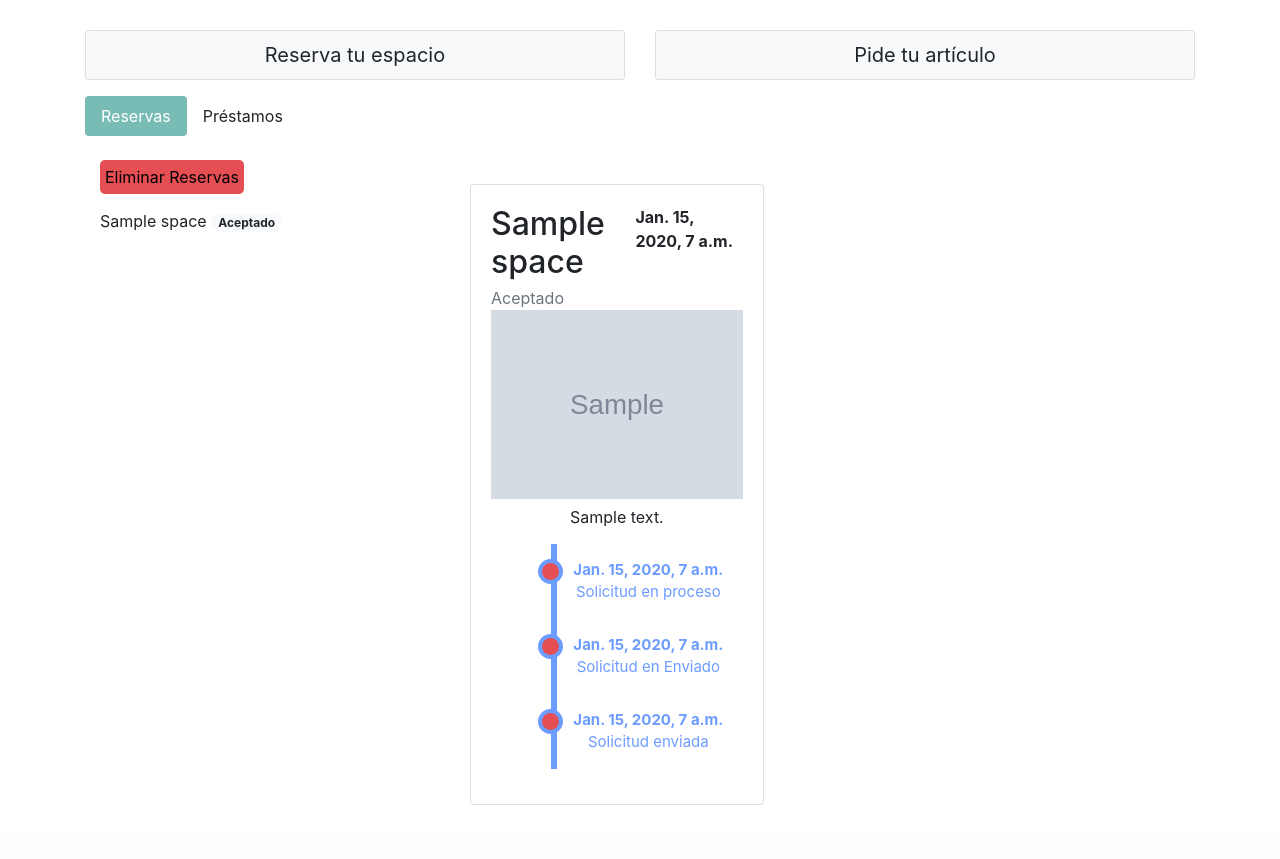
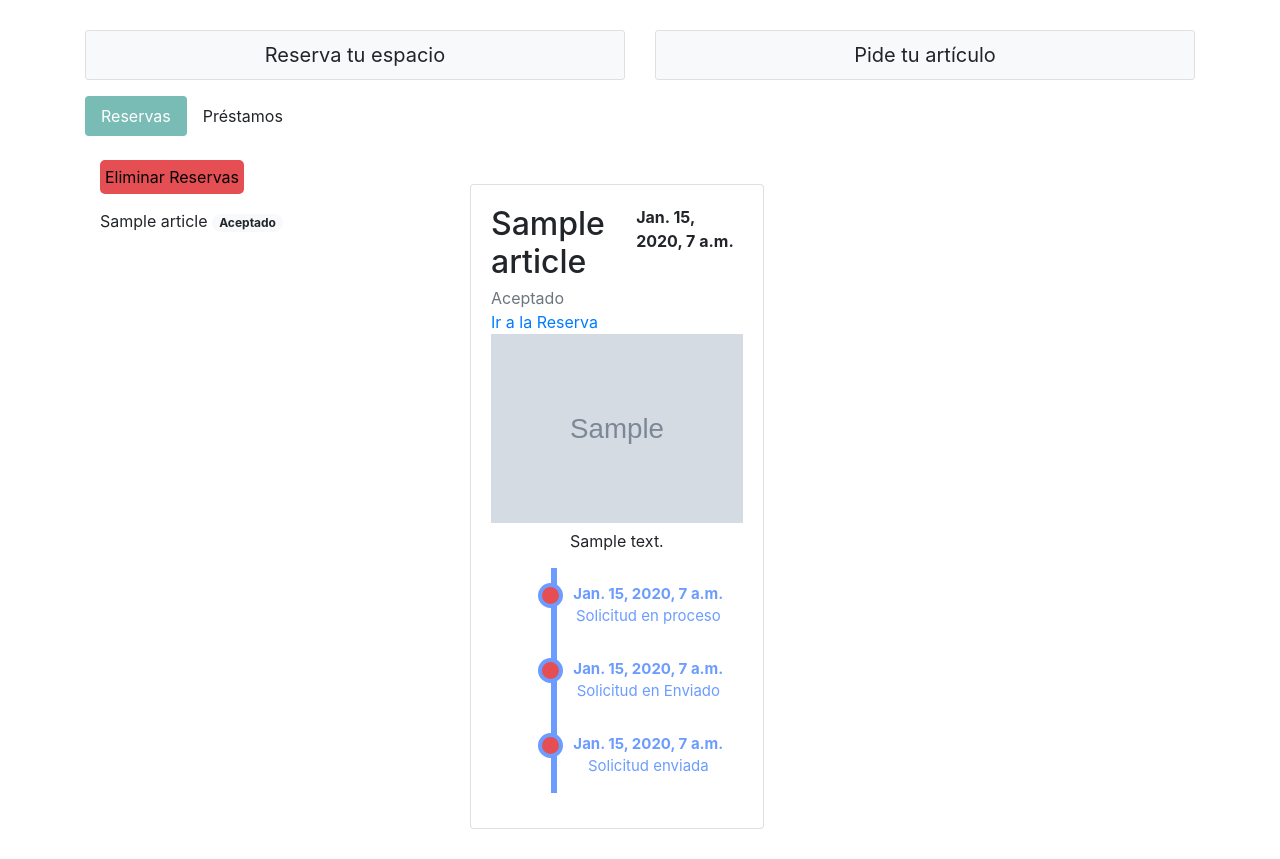
Before and after one commit to DCC-CC4401/2018-1-ACME-T4, a Django app: page /user/1/ in a window 1280 px wide. Shown: the part 78-937 px from the top of the page. Before the commit the page ends 883 px from the top, so only its background shows below. Run offline with Django 3.2, Linux system fonts and the light colour scheme; a user stored in the database is signed in; tables that the repository leaves empty hold one stand-in row (values such as "Sample post"); grey boxes marked "Sample" are stand-in pictures; some libraries are stand-ins or nearby versions.

Commit message:
Cambios al template user_profile, ahora las reservas a quincho caducan (una vez que un usuario inicia sesion)

```diff
--- a/cc4401Inventory/adminApp/views.py
+++ b/cc4401Inventory/adminApp/views.py
@@ -69,6 +69,8 @@ def actions_panel(request):
     for i in range(5):
         res_list.append(list())
     for r in current_week_reservations:
+        if r.type == 'A':
+            continue
         reserv = list()
         reserv.append(r.space.name)
         reserv.append(localtime(r.starting_date_time).strftime("%H:%M"))
--- a/cc4401Inventory/articlesApp/models.py
+++ b/cc4401Inventory/articlesApp/models.py
@@ -10,4 +10,4 @@ class Article(Item):
         ('R', 'En reparación'),
         ('L', 'Perdido')
     )
-    state = models.CharField(max_length=1, choices=STATES)
+    state = models.CharField(max_length=1, choices=STATES, default='D')
--- a/cc4401Inventory/mainApp/views.py
+++ b/cc4401Inventory/mainApp/views.py
@@ -34,6 +34,8 @@ def landing_spaces(request, date=None):
     for i in range(5):
         res_list.append(list())
     for r in reservations:
+        if r.type == 'A':
+            continue
         reserv = []
         reserv.append(r.space.name)
         reserv.append(localtime(r.starting_date_time).strftime("%H:%M"))
--- a/cc4401Inventory/spacesApp/models.py
+++ b/cc4401Inventory/spacesApp/models.py
@@ -9,5 +9,5 @@ class Space(Item):
         ('P', 'En préstamo'),
         ('R', 'En reparación')
     )
-    state = models.CharField(max_length=1, choices=STATES)
+    state = models.CharField(max_length=1, choices=STATES, default='D')
     is_quincho = models.BooleanField(default=False)
--- a/cc4401Inventory/usersApp/templates/usersApp/user_profile.html
+++ b/cc4401Inventory/usersApp/templates/usersApp/user_profile.html
@@ -65,7 +65,11 @@
                                                    type="checkbox" value="{{ reservation.id }}">
                                         {% endif %}
                                         <label for="reservation-{{ reservation.id }}">
-                                            {{ reservation.space.name }} <span
+                                            {% if reservation.type == 'A' %}
+                                                {{ reservation.article.name }}
+                                            {% elif resevation.type == 'S' %}
+                                                {{ reservation.space.name }}
+                                            {% endif %}<span
                                                 class="badge badge-pill badge-light">{{ reservation.get_state_display }}</span>
                                         </label>
                                       <br>
@@ -86,11 +90,35 @@
                                                  role="tabpanel"
                                                  aria-labelledby="v-pills-{{ reservation.pk }}-tab">
 
+                                        {% if reservation.type == 'A' %}
+                                            <div class="d-flex w-100 justify-content-between">
+                                                <h2 class="mb-1">{{ reservation.article.name }}</h2>
+                                                <medium><strong>{{ reservation.starting_date_time }}</strong></medium>
+                                            </div>
+                                            <medium class="text-muted">{{ reservation.get_state_display }}</medium>
+                                            <br>
+                                            <a href="/reservation/{{ reservation.id }}">Ir a la Reserva</a>
+
+                                            <!-- Imagen de las reservas-->
+                                            {% if reservation.article.image %}
+                                                <img src=" {% static reservation.article.image.url %}" class="img-fluid"
+
+                                                     alt="Foto"/>
+                                            {% else %}
+                                                <img class="card-img-top img-fluid"
+                                                     src="{% static 'img/items/default_article.jpg' %}"
+                                                     alt="Card image cap">
+                                            {% endif %}
+
+                                            <p>{{ reservation.article.description }}</p>
+                                        {% elif reservation.type == 'S' %}
                                             <div class="d-flex w-100 justify-content-between">
                                                 <h2 class="mb-1">{{ reservation.space.name }}</h2>
                                                 <medium><strong>{{ reservation.starting_date_time }}</strong></medium>
                                             </div>
                                             <medium class="text-muted">{{ reservation.get_state_display }}</medium>
+                                            <br>
+                                            <a href="/reservation/{{ reservation.id }}">Ir a la Reserva</a>
 
                                             <!-- Imagen de las reservas-->
                                             {% if reservation.space.image %}
@@ -103,8 +131,9 @@
                                                      alt="Card image cap">
                                             {% endif %}
 
+                                            <p>{{ reservation.space.description }}</p>
+                                        {% endif %}
 
-                                        <p>{{ reservation.space.description }}</p>
 
                                         <div class="reservation-timeline">
                                             <div class="container_timeline right">
@@ -168,7 +197,11 @@
                                                id="v-pills-{{ loan.pk }}-tab" data-toggle="pill"
                                                href="#v-pills-{{ loan.pk }}"
                                                role="tab" aria-controls="v-pills-{{ loan.pk }}" aria-selected="false">
-                                                {{ loan.article.name }} <span
+                                                {% if loan.type == 'A' %}
+                                                    {{ loan.article.name }}
+                                                {% elif loan.type == 'S' %}
+                                                    {{ loan.space.name }}
+                                                {% endif %}<span
                                                     class="badge badge-pill badge-light">{{ loan.get_state_display }}</span></a>
                                         {% endfor %}
                                     </div>
@@ -188,12 +221,17 @@
                                                          role="tabpanel"
                                                          aria-labelledby="v-pills-{{ loan.pk }}-tab">
 
+                                                        {% if loan.type == 'A' %}
                                                             <div class="d-flex w-100 justify-content-between">
                                                                 <h2 class="mb-1">{{ loan.article.name }}</h2>
                                                                 <medium><strong>{{ loan.starting_date_time }}</strong>
                                                                 </medium>
                                                             </div>
+                                                            <div class="d-flex w-100 justify-content-between">
                                                                 <medium class="text-muted">{{ loan.get_state_display }}</medium>
+                                                                <p class="text-info">Debes entregar este artículo antes de:
+                                                                    {{ loan.ending_date_time }}</p>
+                                                            </div>
 
                                                             <!-- Imagen de los préstamos-->
                                                             {% if loan.article.image %}
@@ -208,6 +246,33 @@
                                                             {% endif %}
 
                                                             <p>{{ loan.article.description }}</p>
+                                                        {% elif loan.type == 'S' %}
+                                                            <div class="d-flex w-100 justify-content-between">
+                                                                <h2 class="mb-1">{{ loan.space.name }}</h2>
+                                                                <medium><strong>{{ loan.starting_date_time }}</strong>
+                                                                </medium>
+                                                            </div>
+                                                            <div class="d-flex w-100 justify-content-between">
+                                                                <medium class="text-muted">{{ loan.get_state_display }}</medium>
+                                                                <p class="text-info">Debes desocupar este espacio antes de:
+                                                                    {{ loan.ending_date_time }}</p>
+                                                            </div>
+
+                                                            <!-- Imagen de los préstamos-->
+                                                            {% if loan.space.image %}
+                                                                <img src=" {% static loan.space.image.url %}"
+                                                                     class="img-fluid"
+                                                                     alt="Foto"
+                                                                     style="height: 900px"/>
+                                                            {% else %}
+                                                                <img class="card-img-top img-fluid"
+                                                                     src="{% static 'img/items/default_article.jpg' %}"
+                                                                     alt="Card image cap">
+                                                            {% endif %}
+
+                                                            <p>{{ loan.space.description }}</p>
+                                                        {% endif %}
+
 
                                                         <div class="reservation-timeline">
                                                             <div class="container_timeline right">
@@ -253,9 +318,5 @@
                     </div>
                 </div>
             </div>
-
-        </div>
-
-    </div>
         </div>
 {% endblock %}
--- a/cc4401Inventory/usersApp/views.py
+++ b/cc4401Inventory/usersApp/views.py
@@ -1,3 +1,4 @@
+import datetime
 from django.contrib import messages
 from django.contrib.auth import authenticate, login, logout
 from django.contrib.auth.decorators import login_required
@@ -25,6 +26,13 @@ def login_submit(request):
 
     if user is not None:
         login(request, user)
+
+        # Se rechazan reservas al quincho, estas caducan 24 horas antes de su fecha de inicio
+        query = Reservation.objects.filter(user=user, type='S', state='P', space__is_quincho=True)
+        for reservation in query:
+            if reservation.starting_date_time >= datetime.datetime.now() - datetime.timedelta(hours=24):
+                reservation.state = 'R'
+                reservation.save()
         return redirect('/articles/')
     else:
         messages.warning(request, 'La contraseña ingresada no es correcta o el usuario no existe')
@@ -75,6 +83,7 @@ def user_data(request, user_id):
         user = User.objects.get(id=user_id)
         reservations = Reservation.objects.filter(user=user_id).order_by('-starting_date_time')[:10]
         loans = Loan.objects.filter(user=user_id).order_by('-starting_date_time')[:10]
+
         context = {
             'user': user,
             'reservations': reservations,
```
Lines whose indentation alone changed are shown as unchanged.
